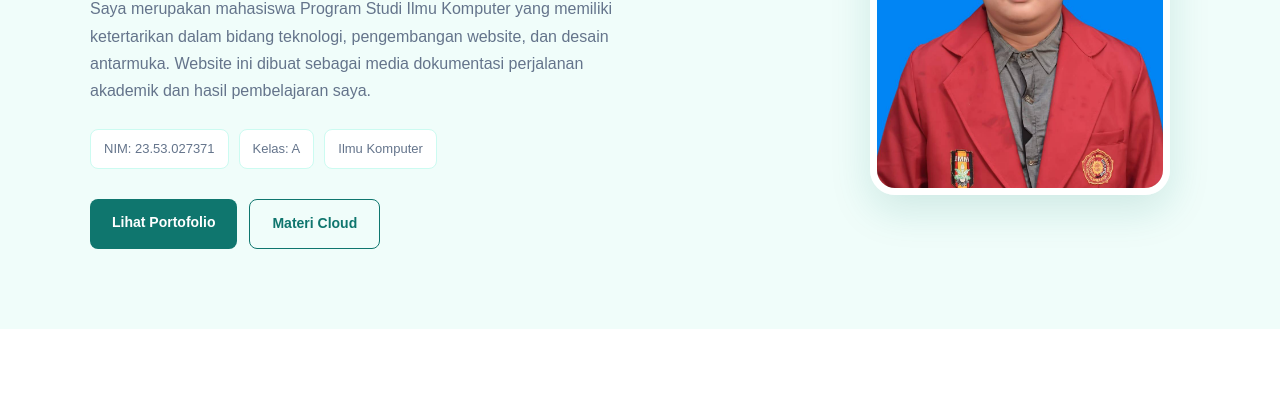
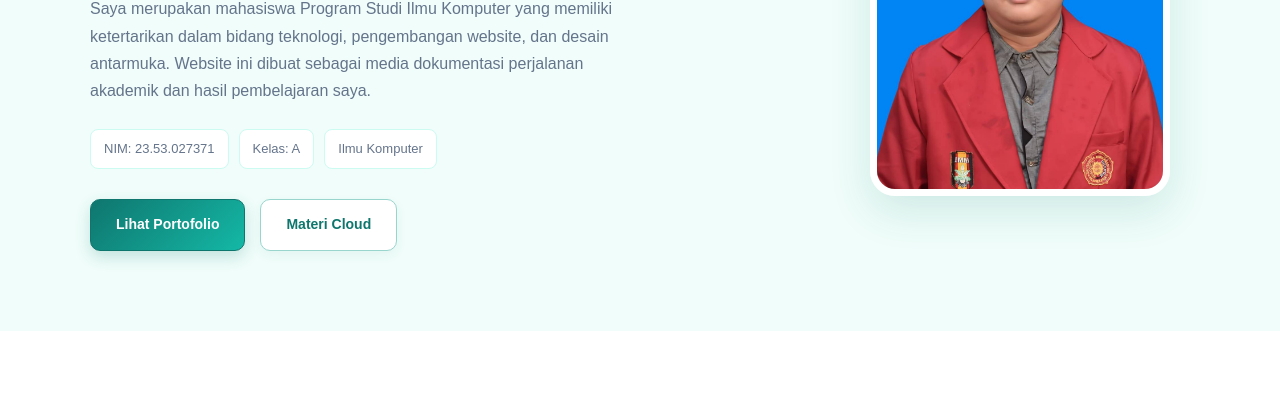
Before and after one commit to okmiyosirachel/website-komputasi-awan, a plain HTML site: page index.html in a window 1280 px wide. Shown: the part 364-770 px from the top of the page. Drawn offline with Linux system fonts and the light colour scheme.

Commit message:
Update style.css

```diff
--- a/assets/css/style.css
+++ b/assets/css/style.css
@@ -1,7 +1,7 @@
 
 /* =================================
    MODERN TEAL ACADEMIC PORTFOLIO
-   Color Update Only
+   Complete Color & Button Update
 ================================= */
 
 :root {
@@ -142,38 +142,60 @@ a {
     color: var(--muted);
 }
 
+/* HERO BUTTONS - MODERN DESIGN */
+
 .hero-buttons {
     display: flex;
     flex-wrap: wrap;
-    gap: 12px;
+    gap: 15px;
 }
 
 .btn {
-    display: inline-block;
-    padding: 12px 22px;
-    border-radius: 8px;
+    display: inline-flex;
+    align-items: center;
+    justify-content: center;
+    gap: 10px;
+    padding: 13px 25px;
+    border-radius: 10px;
     font-size: 14px;
     font-weight: bold;
-    transition: 0.3s;
+    transition: all 0.3s ease;
+    cursor: pointer;
 }
 
+/* PELAJARI MATERI */
+
 .btn-primary {
-    background: var(--primary);
-    color: var(--white);
+    background: linear-gradient(135deg, #0F766E, #14B8A6);
+    color: #ffffff;
+    border: 1px solid #0F766E;
+    box-shadow: 0 6px 15px rgba(15, 118, 110, 0.20);
 }
 
 .btn-primary:hover {
-    background: var(--primary-dark);
-    transform: translateY(-2px);
+    background: linear-gradient(135deg, #115E59, #0F766E);
+    box-shadow: 0 9px 22px rgba(15, 118, 110, 0.28);
+    transform: translateY(-3px);
 }
 
+/* LIHAT PORTOFOLIO */
+
 .btn-outline {
-    border: 1px solid var(--primary);
-    color: var(--primary);
+    background: #ffffff;
+    color: #0F766E;
+    border: 1px solid #99D5CD;
+    box-shadow: 0 4px 12px rgba(15, 118, 110, 0.06);
 }
 
 .btn-outline:hover {
-    background: var(--primary-light);
+    background: #CCFBF1;
+    border-color: #0F766E;
+    box-shadow: 0 7px 18px rgba(15, 118, 110, 0.12);
+    transform: translateY(-3px);
+}
+
+.btn:active {
+    transform: translateY(0);
 }
 
 /* PROFILE IMAGE */
@@ -525,7 +547,8 @@ a {
     background: var(--primary-dark);
 }
 
-/* Tampilan HP */
+/* TAMPILAN HP */
+
 @media (max-width: 768px) {
     .portfolio-grid {
         grid-template-columns: 1fr;
```
